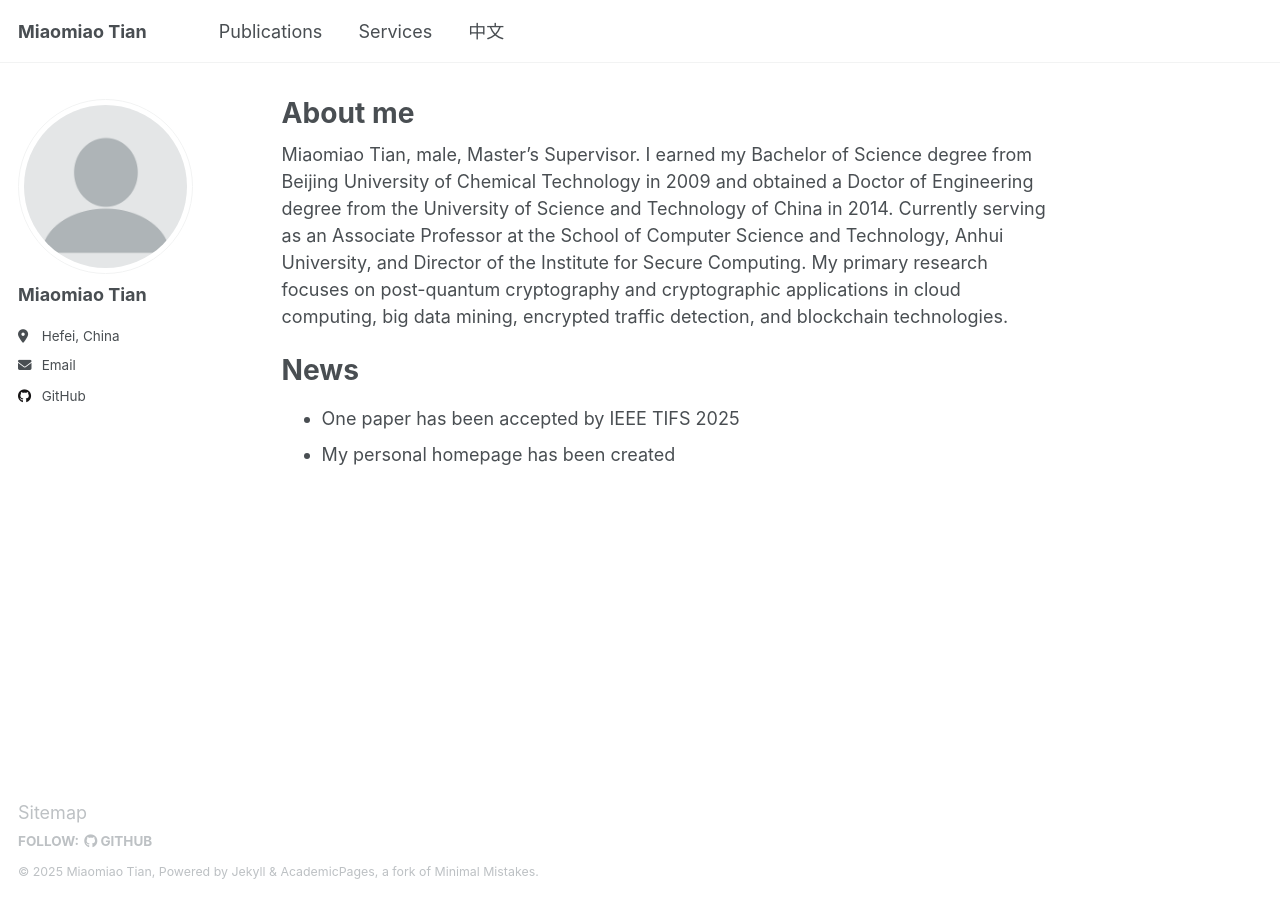
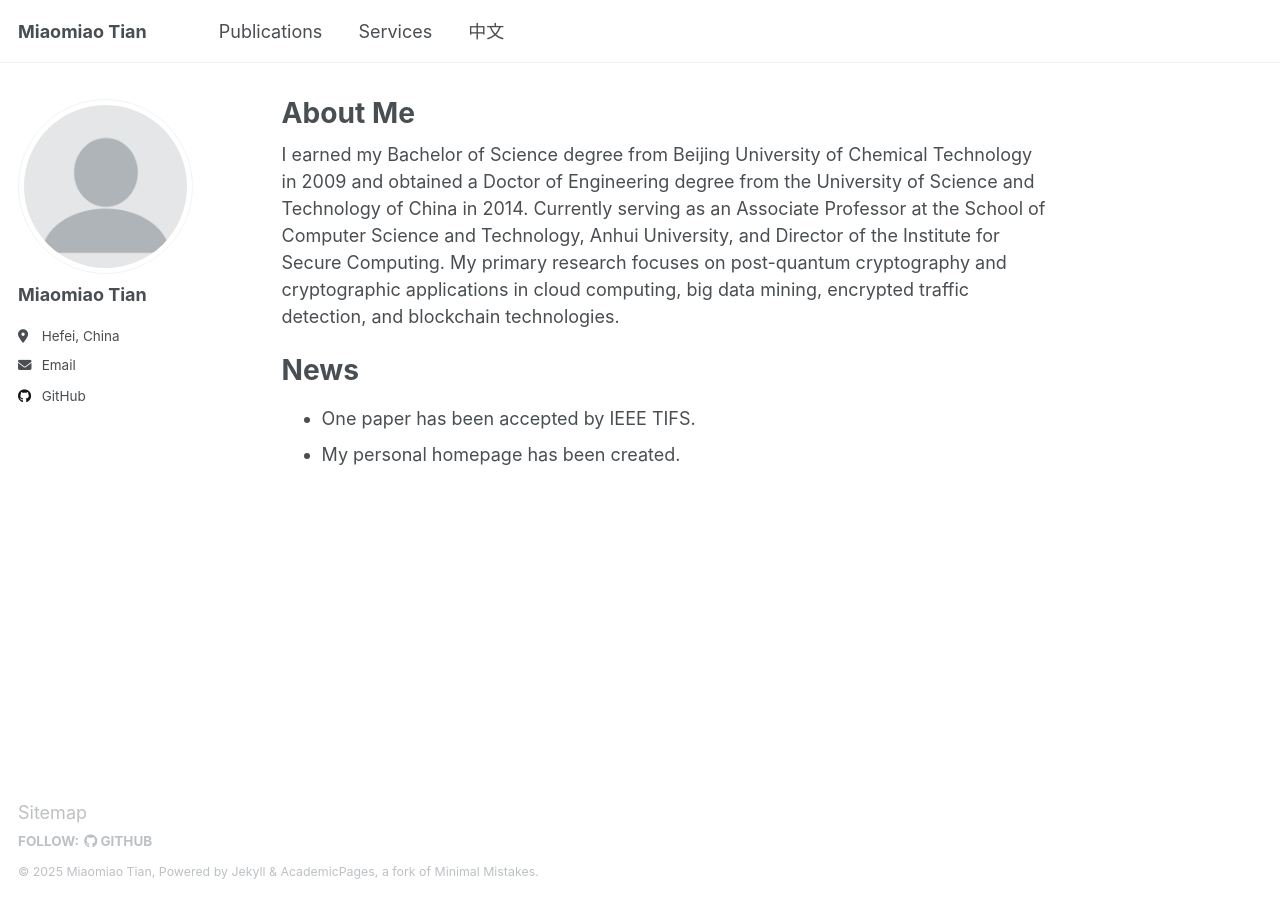
Before and after one commit to dmtian/dmtian.github.io, a Jekyll site: the page built from _pages/about.md, in a window 1280 px wide. Built offline with Jekyll 4.4.1, drawn with Linux system fonts in a browser that asks for light colours.

Commit message:
Update about.md

```diff
--- a/_pages/about.md
+++ b/_pages/about.md
@@ -1,12 +1,12 @@
 ---
 permalink: /
-title: "About me"
+title: "About Me"
 author_profile: true
 redirect_from:
   - /about/
   - /about.html
 ---
-Miaomiao Tian, male, Master's Supervisor. I earned my Bachelor of Science degree from Beijing University of Chemical Technology in 2009 and obtained a Doctor of Engineering degree from the University of Science and Technology of China in 2014. Currently serving as an Associate Professor at the School of Computer Science and Technology, Anhui University, and Director of the Institute for Secure Computing. My primary research focuses on post-quantum cryptography and cryptographic applications in cloud computing, big data mining, encrypted traffic detection, and blockchain technologies.
+I earned my Bachelor of Science degree from Beijing University of Chemical Technology in 2009 and obtained a Doctor of Engineering degree from the University of Science and Technology of China in 2014. Currently serving as an Associate Professor at the School of Computer Science and Technology, Anhui University, and Director of the Institute for Secure Computing. My primary research focuses on post-quantum cryptography and cryptographic applications in cloud computing, big data mining, encrypted traffic detection, and blockchain technologies.
 # News
-* One paper has been accepted by IEEE TIFS 2025
-* My personal homepage has been created
+* One paper has been accepted by IEEE TIFS.
+* My personal homepage has been created.
```
